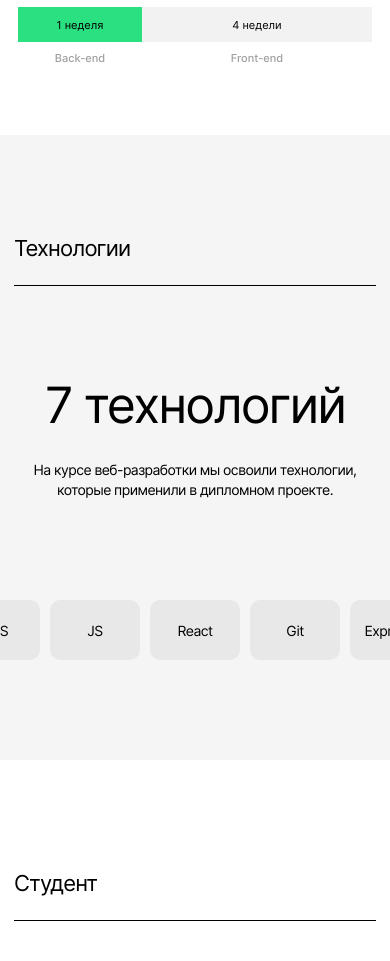
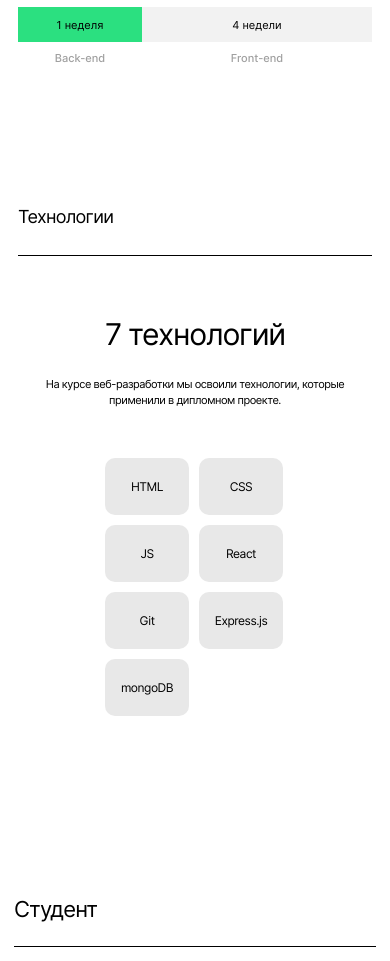
Before and after one commit to Shepelev-Mikhail/movies-explorer-frontend, a React (Create React App) app: page / in a window 390 px wide. Shown: the part 1140-2101 px from the top of the page. Built offline with nearby package versions, Linux system fonts and the light colour scheme.

Commit message:
Адаптив блока 7 технологий

```diff
--- a/src/components/Main/Techs/Techs.css
+++ b/src/components/Main/Techs/Techs.css
@@ -1,6 +1,6 @@
 .techs {
-  background-color: #F5F5F5;
-  padding-top: 100px;
+  padding-top: 71px;
+  padding-bottom: 70px;
 }
 
 .techs__container {
@@ -10,65 +10,137 @@
   justify-content: flex-start;
   align-content: stretch;
   align-items: center;
+  padding-left: 18px;
+  padding-right: 18px;
 }
 
 .techs__title {
   width: 100%;
   display: inline;
-  padding: 0;
-  padding-bottom: 23px;
+  padding: 0 0 27px;
   margin: 0;
   border-bottom: 1px solid #000;
   font-style: normal;
   font-weight: 400;
-  font-size: 22px;
-  line-height: 27px;
+  font-size: 18px;
+  line-height: 22px;
   letter-spacing: -0.04em;
 }
 
 .techs__subtitle {
   padding: 0;
-  margin: 90px 0 12px;
+  margin: 60px 0 24px;
   font-style: normal;
   font-weight: 400;
-  font-size: 50px;
-  line-height: 58px;
+  font-size: 30px;
+  line-height: 36px;
   text-align: center;
   letter-spacing: -0.04em;
 }
 
 .techs__text {
+  max-width: 460px;
+  margin: 0;
   padding: 0;
-  margin-bottom: 100px;
-  max-width: 460px;
-  font-size: 14px;
-  line-height: 20px;
+  font-size: 11px;
+  line-height: 16px;
   text-align: center;
   letter-spacing: -0.04em;
 }
 
-.techs__name {
-  padding: 0 0 100px;
-  margin: 0;
+.techs__list {
   display: flex;
   flex-direction: row;
-  flex-wrap: nowrap;
-  justify-content: center;
+  flex-wrap: wrap;
+  justify-content: flex-start;
   align-content: flex-start;
   align-items: flex-start;
   gap: 10px;
+
+  max-width: 180px;
+  margin: 50px 0 0;
+  padding: 0;
 }
 
 .techs__item {
-  width: 90px;
-  height: 60px;
+  width: 84px;
+  height: 57px;
   background-color: #E8E8E8;
   border-radius: 10px;
   list-style: none;
   display: flex;
   justify-content: center;
   align-items: center;
-  font-size: 14px;
-  line-height: 17px;
+  font-size: 12px;
+  line-height: 15px;
   letter-spacing: -0.04em;
 }
+
+@media (min-width: 768px) {
+  .techs {
+    padding-top: 92px;
+    padding-bottom: 90px;
+    background-color: #F5F5F5;
+  }
+
+  .techs__container {
+    padding-left: 50px;
+    padding-right: 50px;
+  }
+
+  .techs__title {
+    padding-bottom: 22px;
+    font-size: 22px;
+    line-height: 27px;
+  }
+
+  .techs__subtitle {
+    margin-top: 80px;
+    margin-bottom: 22px;
+    font-size: 50px;
+    line-height: 58px;
+  }
+
+  .techs__text {
+    font-size: 12px;
+    line-height: 18px;
+  }
+
+  .techs__list {
+    max-width: none;
+    margin-top: 83px;
+  }
+}
+
+@media (min-width: 992px) {
+  .techs {
+    padding-top: 100px;
+    padding-bottom: 100px;
+  }
+
+  .techs__container {
+    padding-left: 70px;
+    padding-right: 70px;
+  }
+
+  .techs__subtitle {
+    margin-top: 90px;
+    margin-bottom: 27px;
+  }
+
+  .techs__text {
+    font-size: 14px;
+    line-height: 20px;
+  }
+
+  .techs__list {
+    margin-top: 99px;
+  }
+
+  .techs__item {
+    width: 90px;
+    height: 60px;
+    font-size: 14px;
+    line-height: 17px;
+  }
+}
--- a/src/components/Main/Techs/Techs.js
+++ b/src/components/Main/Techs/Techs.js
@@ -2,12 +2,12 @@ import './Techs.css';
 
 function Techs({componentRef}) {
   return (
-      <div ref={componentRef} className="techs">
+      <section ref={componentRef} className="techs">
         <div className="techs__container container">
           <h2 className="techs__title">Технологии</h2>
           <h3 className="techs__subtitle">7 технологий</h3>
           <p className="techs__text">На курсе веб-разработки мы освоили технологии, которые применили в дипломном проекте.</p>
-          <ul className="techs__name">
+          <ul className="techs__list">
             <li className="techs__item">HTML</li>
             <li className="techs__item">CSS</li>
             <li className="techs__item">JS</li>
@@ -17,7 +17,7 @@ function Techs({componentRef}) {
             <li className="techs__item">mongoDB</li>
           </ul>
         </div>
-      </div>
+      </section>
   )
 }
 
```
